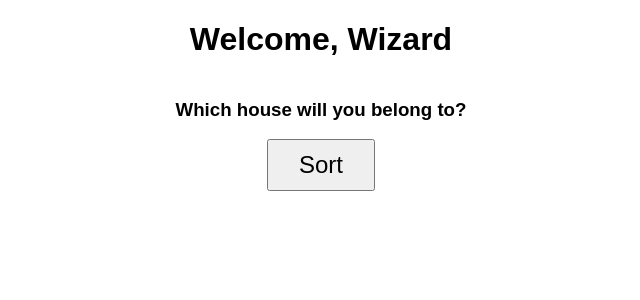
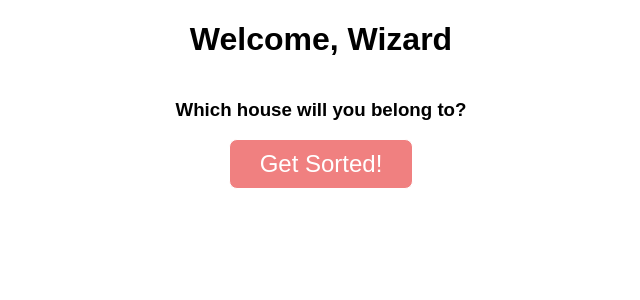
Before and after one commit to bloominstituteoftechnology/React-Sorting-Hat, a React (Create React App) app in the folder react-sorting-hat/: page / in a window 1280 px wide. Shown: the top 300 px of the page, without its empty margins (319-959 px from the left). Built offline with nearby package versions, Linux system fonts and the light colour scheme; the HTML template or start-up script is replaced by a standard one.

Commit message:
add even more state changes to change component visibility

```diff
--- a/react-sorting-hat/src/App.js
+++ b/react-sorting-hat/src/App.js
@@ -46,7 +46,7 @@ class App extends Component {
 		return (
 			<div className="container">
 				<Title name={this.state.name} startQuiz={this.startQuiz} started={this.state.started} />
-				<Questions started={this.state.started} currentQuestion = {this.state.currentQuestion} nextQuestion={this.nextQuestion} currentAnswer={this.currentAnswer} displayResult={this.displayResult} completed={this.state.completed} />
+				<Questions started={this.state.started} currentQuestion={this.state.currentQuestion} nextQuestion={this.nextQuestion} currentAnswer={this.currentAnswer} displayResult={this.displayResult} completed={this.state.completed} showResult={this.state.showResult} />
 				<Results canShow={this.state.showResult} result={this.state.result} />
 			</div>
 		);
--- a/react-sorting-hat/src/Components/Question.js
+++ b/react-sorting-hat/src/Components/Question.js
@@ -21,7 +21,7 @@ const Question = (props) => {
             </div>
             <div className="buttons">
                 <button onClick={props.nextQuestion} type="submit" className={`${props.completed ? 'hidden' : ''}`}>Next</button>
-                <button onClick={props.displayResult} type="button" className={`${!props.completed ? 'hidden' : ''}`}>Results</button>
+                <button onClick={props.displayResult} type="button" className={`${!props.completed ? 'hidden' : ''} ${props.showResult ? 'hidden' : ''}`}>Results</button>
             </div>
         </form>
     )
--- a/react-sorting-hat/src/Components/Questions.js
+++ b/react-sorting-hat/src/Components/Questions.js
@@ -4,8 +4,8 @@ import Question from './Question';
 
 const Questions = (props) => {
     return (
-        <div className={`questionsContainer ${props.started ? 'visible' : '' }`}>
-            <Question currentQuestion={props.currentQuestion} nextQuestion={props.nextQuestion} currentAnswer={props.currentAnswer} displayResult={props.displayResult} completed={props.completed} />
+        <div className={`questionsContainer ${props.started ? 'visible' : ''} ${props.showResult ? 'hidden' : '' }`}>
+            <Question currentQuestion={props.currentQuestion} nextQuestion={props.nextQuestion} currentAnswer={props.currentAnswer} displayResult={props.displayResult} completed={props.completed} showResult={props.showResult} />
         </div>
     )
 }
--- a/react-sorting-hat/src/Components/Title.js
+++ b/react-sorting-hat/src/Components/Title.js
@@ -6,7 +6,7 @@ const Title = (props) => {
     <div className="title">
         <h1> Welcome, {props.name} </h1>
         <h3> Which house will you belong to? </h3>
-        <button onClick={props.startQuiz} className={`${props.started ? 'hidden' : ''}`}> Sort </button>
+        <button onClick={props.startQuiz} className={`${props.started ? 'hidden' : ''}`}> Get Sorted! </button>
     </div>
     )
 }
--- a/react-sorting-hat/src/Components/styles.css
+++ b/react-sorting-hat/src/Components/styles.css
@@ -1,3 +1,14 @@
+button {
+    background-color: lightcoral;
+    border: 1px solid white;
+    border-radius: 8px;
+    color: white;
+}
+
+button:focus {
+    outline: none;
+}
+
 .title {
     display: flex;
     justify-content: center;
@@ -51,7 +62,8 @@
 
 .questionsContainer button {
     padding: 10px 20px;
-    margin: 10px 10px
+    margin: 10px 10px;
+    font-size: 16px;
 }
 
 .results {
```
